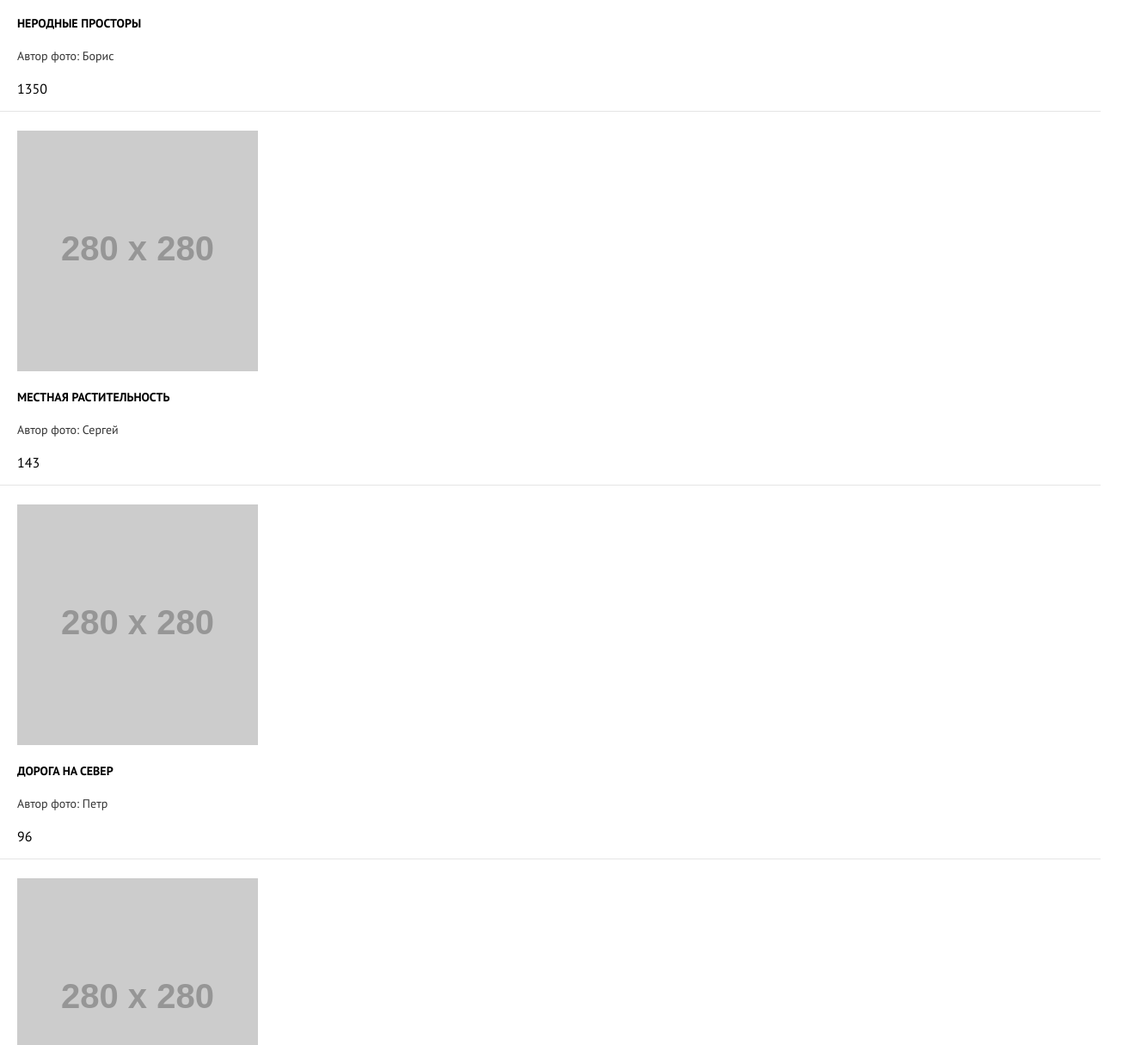
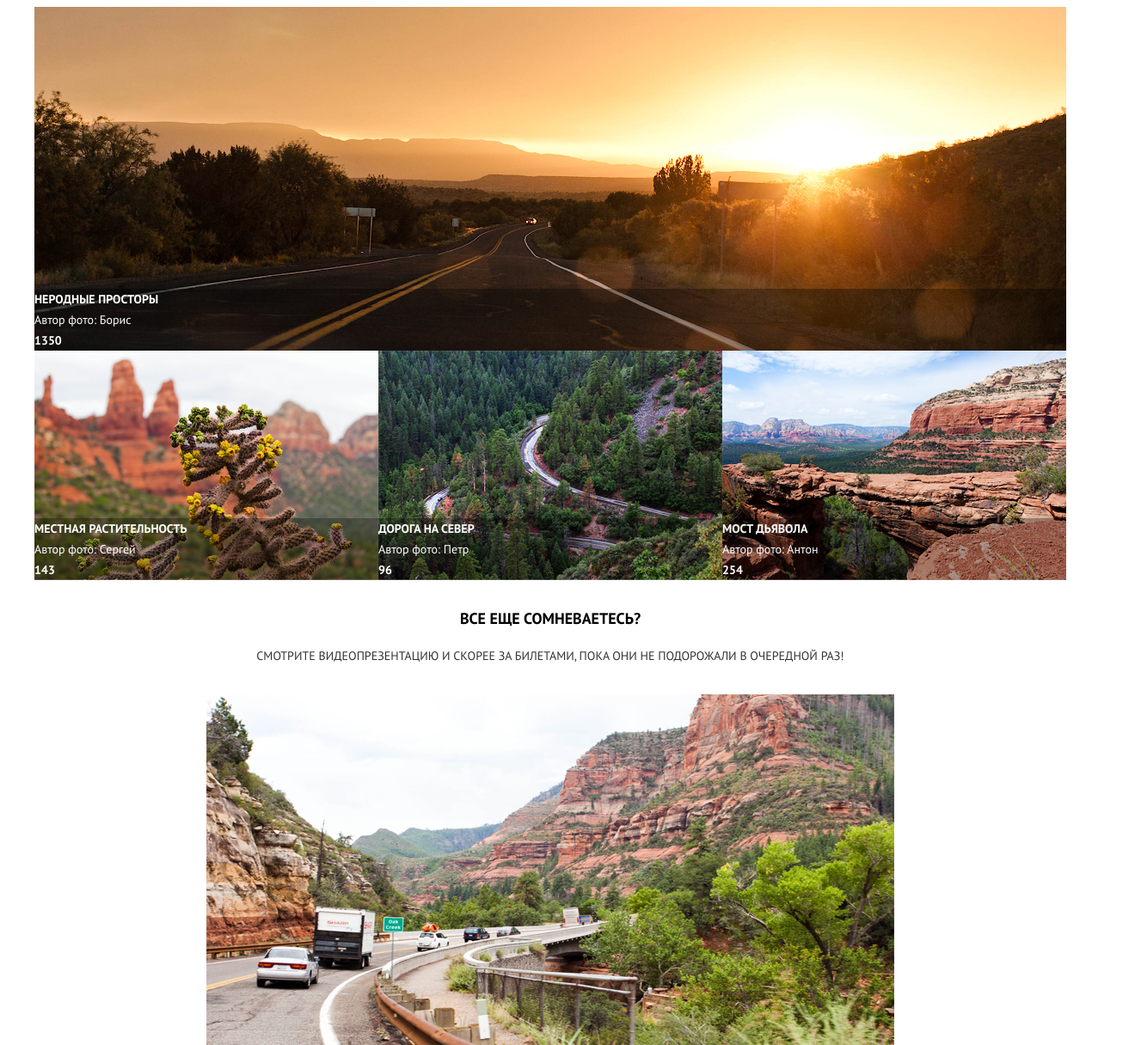
Before and after one commit to Ammen7/455439-sedona-21, a website: page source/catalog.html in a window 1280 px wide. Shown: the part 461-1677 px from the top of the page at 86% size, 1320 px wide, since content can reach past the window. Drawn offline with nearby package versions, Linux system fonts and the light colour scheme; files that its build step writes are made by us from their sources; placeholder pictures from the web are drawn by us.

Commit message:
Адаптивная сетка для страницы каталога

```diff
--- a/source/catalog.html
+++ b/source/catalog.html
@@ -3,6 +3,7 @@
 
 <head>
   <meta charset="UTF-8">
+  <meta name="viewport" content="width=device-width, initial-scale=1">
   <title>HTML Academy: Седона: Каталог</title>
   <link rel="stylesheet" href="css/style.css">
 </head>
@@ -14,17 +15,17 @@
     <nav class="main-nav">
       <button class="main-nav__toggle" type="button"><span class="visually-hidden">Открыть меню</span></button>
       <div class="main-nav__wrapper">
-        <ul class="main-nav__list nav-list">
-          <li class="nav-list__item">
+        <ul class="main-nav__list nav-list nav-list--closed">
+          <li class="nav-list__item nav-list__item--main">
             <a class="nav-list__link" href="index.html">Главная</a>
           </li>
-          <li class="nav-list__item nav-list__item--active">
-            <a class="nav-list__link">Фото и видео</a>
+          <li class="nav-list__item nav-list__item--catalog nav-list__item--active">
+            <a class="nav-list__link" href="catalog.html">Фото и видео</a>
           </li>
-          <li class="nav-list__item ">
-            <a class="nav-list__link" href="form.html">Форма отзыва</a>
+          <li class="nav-list__item nav-list__item--form">
+            <a class="nav-list__link">Форма отзыва</a>
           </li>
-          <li class="nav-list__item">
+          <li class="nav-list__item nav-list__item--htmla">
             <a class="nav-list__link" href="https://htmlacademy.ru/intensive/adaptive">Html academy</a>
           </li>
         </ul>
@@ -32,10 +33,10 @@
     </nav>
 
     <a class="page-header__logo">
-      <img class="page-header__logo-image" src="https://via.placeholder.com/102x84" alt="Седона" width="102"
-        height="84">
     </a>
-
+    <div class="page-header__background background-header">
+      <div class="background-header__sedona"></div>
+    </div>
   </header>
 
   <main class="page-main-catalog">
@@ -51,44 +52,51 @@
       <ul class="page-main-catalog__photo-list catalog-photo__list ">
 
         <li class="page-main-catalog__photo-item catalog-photo__item wrapper">
-            <img src="https://via.placeholder.com/280x280" alt="Фотография дороги на закате, вдали горы" width="280"
-              height="280">
+          <div class="catalog-photo__picture catalog-photo__picture--vast"></div>
+          <div class="catalog-photo__item-info">
             <p class="catalog-photo__item-header">Неродные просторы</p>
             <p class="catalog-photo__item-author">Автор фото: Борис</p>
             <p class="catalog-photo__item-likes">
               <span class="visually-hidden">Количество лайков</span>
               1350
             </p>
+          </div>
         </li>
         <li class="page-main-catalog__photo-item catalog-photo__item wrapper">
-            <img src="https://via.placeholder.com/280x280" alt="Фотография необычного растения, похожего на кактус"
-              width="280" height="280">
+          <div class="catalog-photo__picture catalog-photo__picture--vegetation"></div>
+          <div class="catalog-photo__item-info">
             <p class="catalog-photo__item-header">Местная растительность</p>
             <p class="catalog-photo__item-author">Автор фото: Сергей</p>
             <p class="catalog-photo__item-likes">
               <span class="visually-hidden">Количество лайков</span>
               143
             </p>
+          </div>
+
         </li>
         <li class="page-main-catalog__photo-item catalog-photo__item wrapper">
-            <img src="https://via.placeholder.com/280x280" alt="Фотография дороги, извивающейся среди лесов" width="280"
-              height="280">
+          <div class="catalog-photo__picture catalog-photo__picture--road"></div>
+          <div class="catalog-photo__item-info">
             <p class="catalog-photo__item-header">Дорога на север</p>
             <p class="catalog-photo__item-author">Автор фото: Петр</p>
             <p class="catalog-photo__item-likes">
               <span class="visually-hidden">Количество лайков</span>
               96
             </p>
+          </div>
+
         </li>
         <li class="page-main-catalog__photo-item catalog-photo__item wrapper">
-            <img src="https://via.placeholder.com/280x280" alt="Фотография естественного каменного моста над ущельем"
-              width="280" height="280">
+          <div class="catalog-photo__picture catalog-photo__picture--bridge"></div>
+          <div class="catalog-photo__item-info">
             <p class="catalog-photo__item-header">Мост Дьявола</p>
             <p class="catalog-photo__item-author">Автор фото: Антон</p>
             <p class="catalog-photo__item-likes">
               <span class="visually-hidden">Количество лайков</span>
               254
             </p>
+          </div>
+
         </li>
 
       </ul>
@@ -101,8 +109,9 @@
         скорее за билетами, пока они не
         подорожали в очередной раз!
       </p>
-        <video class="video__embedded-video" src="" poster="https://via.placeholder.com/320x201"
-          aria-label="Видеопрезентация городка Седона" width="320" height="210"></video>
+      <div class="video__embedded-video"></div>
+      <!-- <video class="video__embedded-video" src="" poster="https://via.placeholder.com/320x201"
+          aria-label="Видеопрезентация городка Седона" width="320" height="210"></video> -->
     </section>
 
   </main>
--- a/source/sass/blocks/catalog-photo.scss
+++ b/source/sass/blocks/catalog-photo.scss
@@ -2,12 +2,59 @@
 
 .catalog-photo__list {
   padding: 0;
+  margin: 0 auto;
+
+  @media (min-width: $tablet-width) {
+    width: 648px;
+    display: flex;
+    flex-direction: row;
+    flex-wrap: wrap;
+    // grid-auto-flow: column;
+    // grid-template-rows: 480px 347px 347px;
+    // grid-template-columns: repeat(2, 324px);
+  }
+
+  @media (min-width: $desktop-width) {
+    width: 1200px;
+  }
 }
 
 .catalog-photo__item {
   list-style: none;
   border-bottom: 1px solid $border-grey;
 
+  @media (min-width: $tablet-width) {
+    width: 324px;
+    border: none;
+
+    &:first-child {
+      width: 648px;
+    }
+  }
+
+  @media (min-width: $desktop-width) {
+    width: 400px;
+
+    &:first-child {
+      width: 1200px;
+    }
+  }
+
+
+}
+
+.catalog-photo__item-info {
+  color: $black;
+
+  @media (min-width: $tablet-width) {
+    background-color: $input-grey;
+  }
+
+  @media (min-width: $desktop-width) {
+    background-color: $info-black-opacity;
+    color: $white;
+    margin-top: -72px;
+  }
 }
 
 .catalog-photo__item-header {
@@ -16,12 +63,13 @@
   font-weight: bold;
   font-size: 14px;
   line-height: 24px;
+  margin: 0;
 
   display: flex;
   align-items: center;
   text-transform: uppercase;
 
-  color: $black;
+  color: inherit;
 }
 
 .catalog-photo__item-author {
@@ -30,23 +78,85 @@
   font-weight: normal;
   font-size: 14px;
   line-height: 24px;
+  margin: 0;
 
   display: flex;
   align-items: center;
 
   color: $dark-grey;
+
+  @media (min-width: $desktop-width) {
+    color: $white;
+    opacity: 1;
+  }
 }
 
-.catalog-photo__item_likes {
+.catalog-photo__item-likes {
   font-family: "PT Sans";
   font-style: normal;
   font-weight: bold;
   font-size: 14px;
   line-height: 24px;
+  margin: 0;
 
   display: flex;
   align-items: center;
   text-transform: uppercase;
 
-  color: $black;
+  color: inherit;
 }
+
+.catalog-photo__picture {
+
+  &--vast {
+    height: 280px;
+    width: 100%;
+    background-image: url("/img/photo-1-mobile.jpg");
+    background-position: center;
+    background-repeat: no-repeat;
+    background-size: cover;
+
+    @media (min-width: $tablet-width) {
+      height: 400px;
+    }
+  }
+
+  &--vegetation {
+    height: 280px;
+    width: 100%;
+    background-image: url("/img/photo-2-mobile.jpg");
+    background-position: center;
+    background-repeat: no-repeat;
+    background-size: cover;
+
+    @media (min-width: $tablet-width) {
+      height: 267px;
+    }
+  }
+
+  &--road {
+    height: 280px;
+    width: 100%;
+    background-image: url("/img/photo-3-mobile.jpg");
+    background-position: center;
+    background-repeat: no-repeat;
+    background-size: cover;
+
+    @media (min-width: $tablet-width) {
+      height: 267px;
+    }
+  }
+
+  &--bridge {
+    height: 280px;
+    width: 100%;
+    background-image: url("/img/photo-4-mobile.jpg");
+    background-position: center;
+    background-repeat: no-repeat;
+    background-size: cover;
+
+    @media (min-width: $tablet-width) {
+      height: 267px;
+    }
+  }
+}
--- a/source/sass/blocks/map.scss
+++ b/source/sass/blocks/map.scss
@@ -11,7 +11,7 @@
 .map__sedona {
   width: 100%;
   height: 350px;
-  background-image: url("/img/map.jpg");
+  background-image: url("../img/map.jpg");
   background-position: center;
   background-repeat: no-repeat;
   background-size: cover;
--- a/source/sass/blocks/page-body.scss
+++ b/source/sass/blocks/page-body.scss
@@ -1,4 +1,4 @@
 .page-body {
-  // min-width: 320px;
-  margin: 0;
+  max-width: 1200px;
+  margin: 0 auto;
 }
--- a/source/sass/blocks/page-main-catalog.scss
+++ b/source/sass/blocks/page-main-catalog.scss
@@ -15,6 +15,10 @@
 
 .page-main-catalog__photo-item {
   margin-bottom: 22px;
+
+  @media (min-width: $tablet-width) {
+    margin-bottom: 0;
+  }
 }
 
 .page-main-catalog__video-description {
--- a/source/sass/blocks/review-form.scss
+++ b/source/sass/blocks/review-form.scss
@@ -200,7 +200,7 @@
   }
 
   @media (min-width: $desktop-width) {
-    width: calc(100vw - 240px);
+    width: 960px;
   }
 }
 
--- a/source/sass/blocks/video.scss
+++ b/source/sass/blocks/video.scss
@@ -32,4 +32,25 @@
   color: $dark-grey;
 }
 
-.video__embedded-video {}
+.video__embedded-video {
+  margin-left: auto;
+  margin-right: auto;
+  width: 100vw;
+  height: 201px;
+  background-image: url(../img/video-mobile.jpg);
+  background-repeat: no-repeat;
+  background-position: center;
+
+
+  @media (min-width: $tablet-width) {
+    width: 648px;
+    height: 500px;
+    background-image: url(../img/video-desktop.jpg);
+    background-size: cover;
+  }
+
+  @media (min-width: $desktop-width) {
+    width: 100%;
+    background-size: auto;
+  }
+}
--- a/source/sass/blocks/wrapper.scss
+++ b/source/sass/blocks/wrapper.scss
@@ -1,4 +1,8 @@
 .wrapper {
   padding-left: 20px;
   padding-right: 20px;
+
+  @media (min-width: $tablet-width) {
+    padding: 0;
+  }
 }
--- a/source/sass/global/variables.scss
+++ b/source/sass/global/variables.scss
@@ -3,10 +3,12 @@
 $main-accent-blue: #81B3D2;
 $white: #FFFFFF;
 $black: #000000;
+$info-black-opacity: rgba(0, 0, 0, 0.3);
 $dark-grey: #333333;
 $light-grey: #EEEEEE;
 $border-grey: #e5e5e5;
 $input-grey: #F2F2F2;
+$info-grey: #eaeaea;
 
 $background-photo-1: #ab772f;
 
```
Also changed, not shown: source/img/photo-1-desktop.jpg (added), source/img/photo-1-mobile.jpg (added), source/img/photo-2-desktop.jpg (added), source/img/photo-2-mobile.jpg (added), source/img/photo-3-desktop.jpg (added), source/img/photo-3-mobile.jpg (added), source/img/photo-4-desktop.jpg (added), source/img/photo-4-mobile.jpg (added), source/img/video-desktop.jpg (added), source/img/video-mobile.jpg (added). Lines whose indentation alone changed are shown as unchanged.
